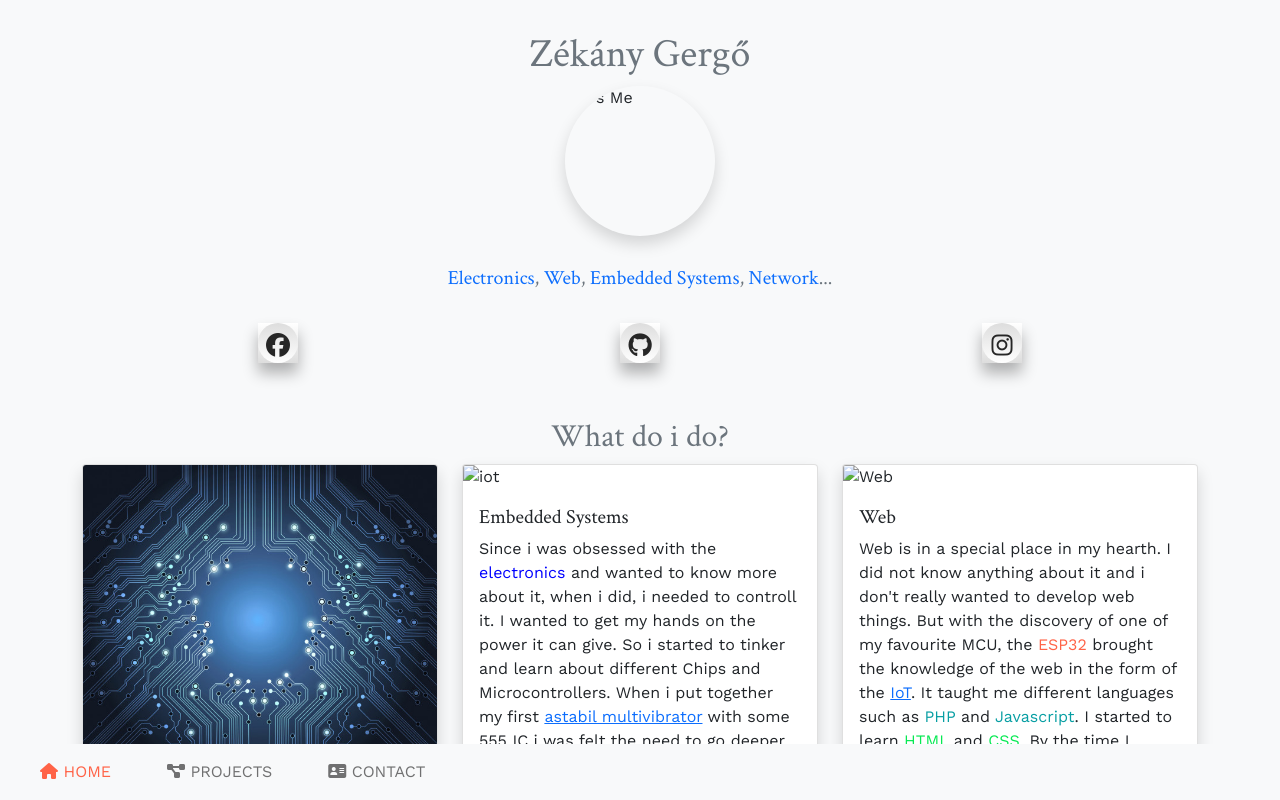
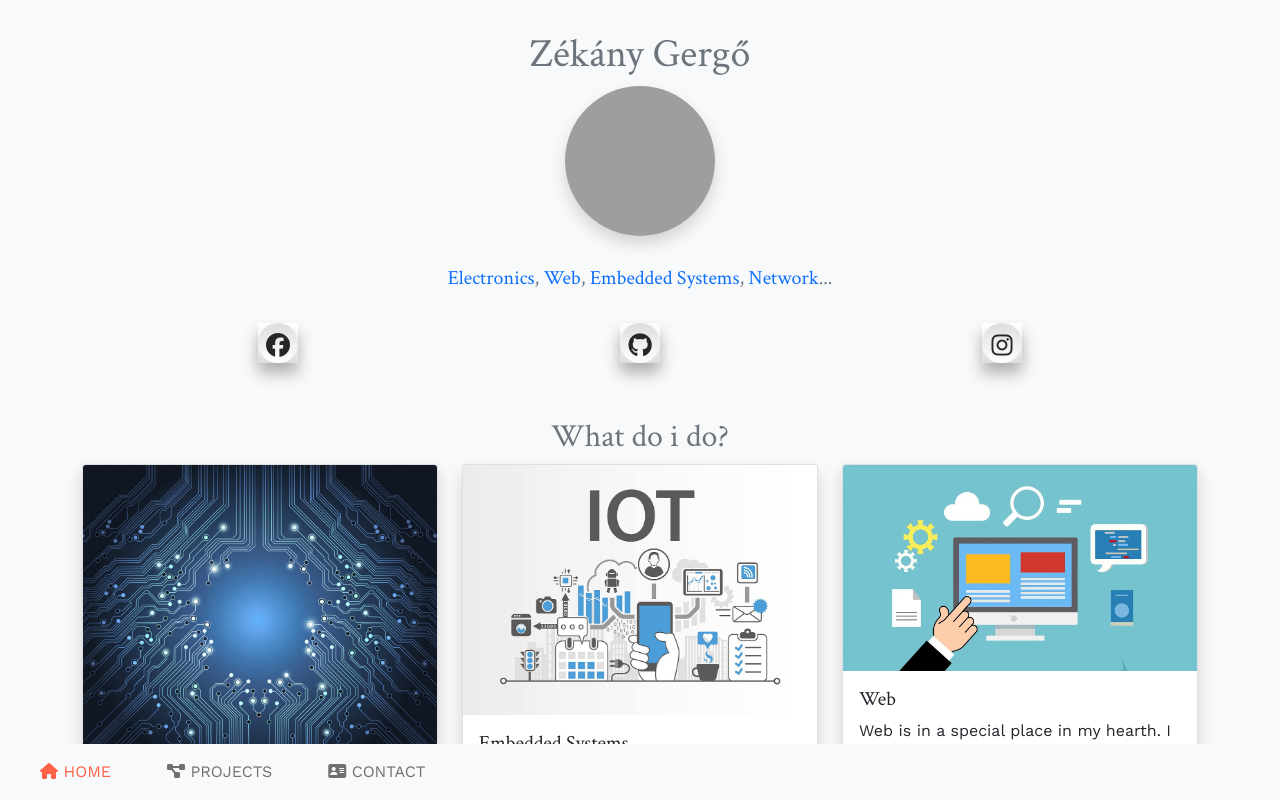
Before and after one commit to zekageri/Portfolio, a plain HTML site: page index.html in a window 1280 px wide. Drawn offline with nearby package versions, Linux system fonts and the light colour scheme; the site is published under a folder, as on GitHub Pages, so addresses that start at the root find nothing.

Commit message:
Update index.html

```diff
--- a/index.html
+++ b/index.html
@@ -52,7 +52,7 @@
 
                     <div class="col-12 d-flex justify-content-center">
                         <div class="profileImageWrapper">
-                            <img id="profilePicPreview" class="z-depth-2 img-fluid mx-auto d-block shadow" src="/images/ItsMe.jpg" alt="It's Me">
+                            <img id="profilePicPreview" class="z-depth-2 img-fluid mx-auto d-block shadow" src="images/ItsMe.jpg" alt="It's Me">
                         </div>
                     </div>
 
@@ -120,7 +120,7 @@
 
                     <div class="col">
                         <div class="card h-100 shadow" id="iot">
-                          <img class="card-img-top img-fluid" src="/images/iot.jpeg" alt="iot">
+                          <img class="card-img-top img-fluid" src="images/iot.jpeg" alt="iot">
                           <div class="card-body">
                             <h5 class="card-title">Embedded Systems</h5>
                             <p class="card-text">
@@ -139,7 +139,7 @@
 
                     <div class="col">
                       <div class="card h-100 shadow" id="webthing">
-                        <img class="card-img-top img-fluid" src="/images/web.webp" alt="Web">
+                        <img class="card-img-top img-fluid" src="images/web.webp" alt="Web">
                         <div class="card-body">
                           <h5 class="card-title">Web</h5>
                           <p class="card-text">
@@ -159,7 +159,7 @@
 
                     <div class="col">
                         <div class="card h-100 shadow" id="networkthing">
-                          <img class="card-img-top img-fluid" src="/images/network.jpg" alt="network">
+                          <img class="card-img-top img-fluid" src="images/network.jpg" alt="network">
                           <div class="card-body">
                             <h5 class="card-title">Network</h5>
                             <p class="card-text">
```
